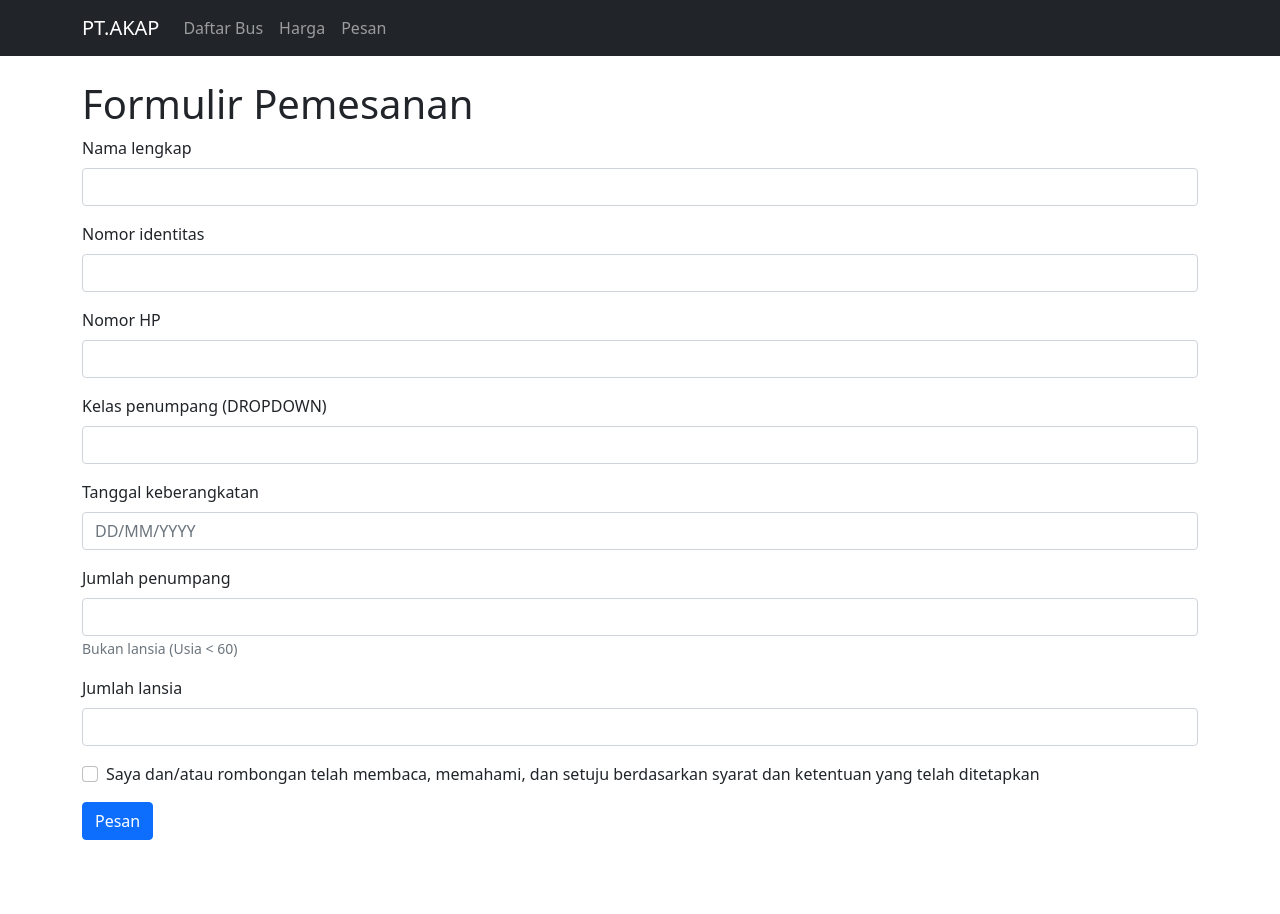
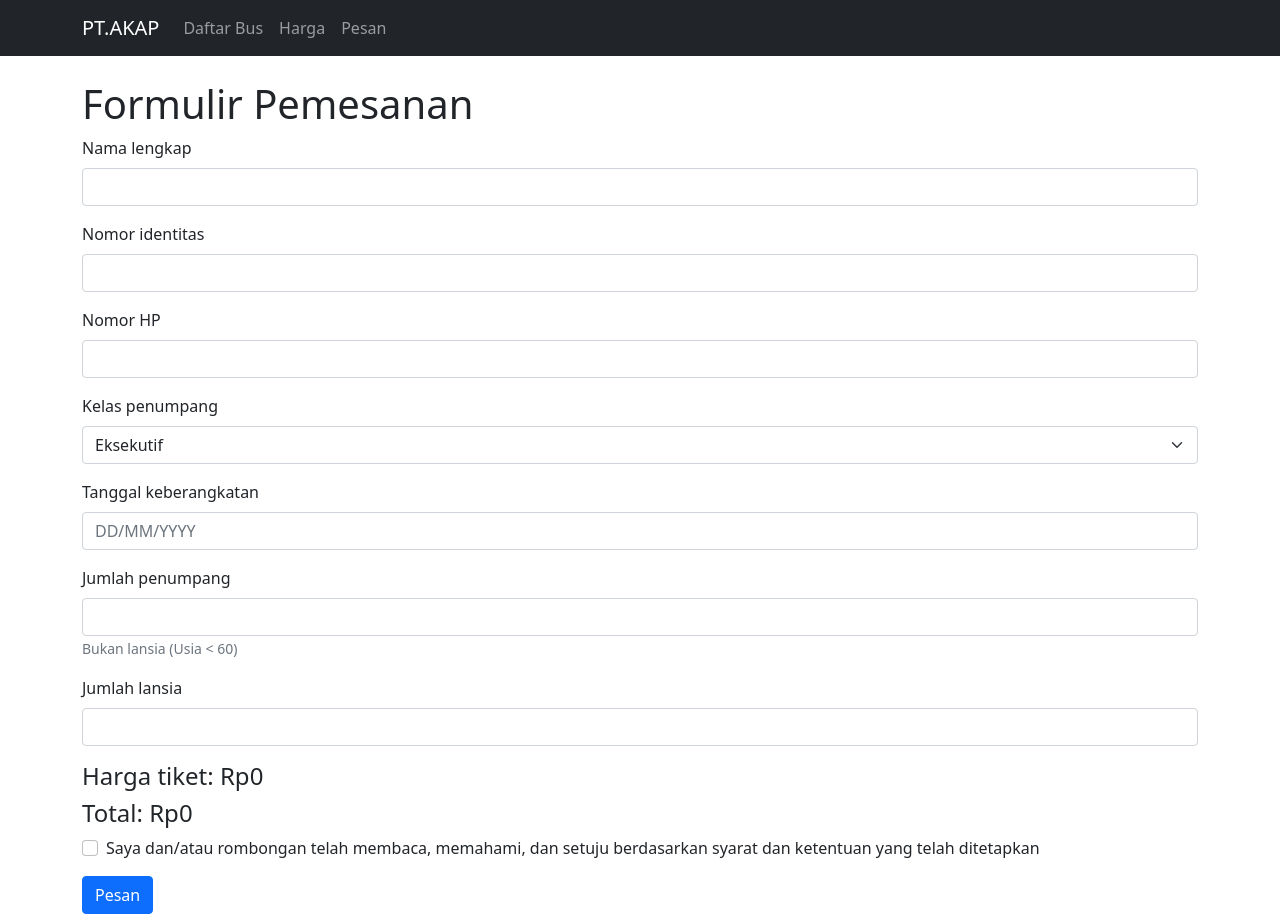
Before and after one commit to refeed/simple-bus-order-nextjs, a Next.js app: page /pesan in a window 1280 px wide. Before the commit the page ends 840 px from the top, so only its background shows below. Built offline with nearby package versions, Linux system fonts and the light colour scheme.

Commit message:
Add functionality to calculate price in real time

```diff
--- a/pages/pesan.js
+++ b/pages/pesan.js
@@ -2,20 +2,68 @@ import Head from "next/head";
 import Image from "next/image";
 import Form from "react-bootstrap/Form"
 import Button from "react-bootstrap/Button"
-import {useRef} from "react"
+import {useRef, useState} from "react"
 
 // import styles from "../styles/Home.module.css";
 import AKAPNavbar from "../components/AKAPNavbar";
 
 
+const busClassPriceOptions = [
+  {
+    label: "Eksekutif",
+    value: 300000
+  },
+  {
+    label: "Bisnis",
+    value: 200000
+  },
+  {
+    label: "Ekonomi",
+    value: 100000
+  }
+]
+
+function convertPenumpangInputToInt(value) {
+  if (isNaN(value) || value === "") {
+    return 0
+  }
+  const num = parseInt(value)
+
+  if (num < 0) {
+    return 0
+  }
+  return num
+}
 
 export default function Pesan() {
-  const formRef = useRef()
+  const jumlahPenumpangRef = useRef()
+  const jumlahLansiaRef = useRef()
+  const [jumlahPenumpang, setJumlahPenumpang] = useState(0)
+  const [jumlahLansia, setJumlahLansia] = useState(0)
+  const [hargaTiket, setHargaTiket] = useState(0)
 
-  function handleSubmit(event) {
-    console.log(formRef)
+  function handleJumlahPenumpangChange(event) {
+    setJumlahPenumpang(
+      convertPenumpangInputToInt(jumlahPenumpangRef.current.value))
     event.preventDefault()
   }
+
+  function handleJumlahLansiaChange(event) {
+    setJumlahLansia(
+      convertPenumpangInputToInt(jumlahLansiaRef.current.value))
+    event.preventDefault()
+  }
+
+  function handleBusClassChange(event) {
+    setHargaTiket(parseInt(event.target.value))
+  }
+
+  function calculateTotal() {
+    const lansiaTicketPrice = 0.9 * hargaTiket
+    return jumlahPenumpang * hargaTiket + jumlahLansia * lansiaTicketPrice
+  }
+
+  const totalPrice = calculateTotal()
 
   return (
     <>
@@ -31,7 +79,7 @@ export default function Pesan() {
         <main>
           <h1 className="mt-4">Formulir Pemesanan</h1>
 
-          <Form method="POST" action="/api/submitPesan" ref={formRef}>
+          <Form method="POST" action="/api/submitPesan">
           <Form.Group className="mb-3" controlId="namaLengkap">
               <Form.Label>Nama lengkap</Form.Label>
               <Form.Control name="namaLengkap"/>
@@ -48,8 +96,12 @@ export default function Pesan() {
             </Form.Group>
 
             <Form.Group className="mb-3" controlId="kelasPenumpang">
-              <Form.Label>Kelas penumpang (DROPDOWN)</Form.Label>
-              <Form.Control name="kelasPenumpang"/>
+              <Form.Label>Kelas penumpang</Form.Label>
+              <Form.Select name="kelasPenumpang" onChange={handleBusClassChange}>
+                {busClassPriceOptions.map(option => (
+                  <option key={option.value} value={option.value}>{option.label}</option>
+                ))}
+              </Form.Select>
             </Form.Group>
 
             <Form.Group className="mb-3" controlId="tanggalKeberangkatan">
@@ -59,7 +111,7 @@ export default function Pesan() {
 
             <Form.Group className="mb-3" controlId="jumlahPenumpang">
               <Form.Label>Jumlah penumpang</Form.Label>
-              <Form.Control name="jumlahPenumpang"/>
+              <Form.Control name="jumlahPenumpang" ref={jumlahPenumpangRef} onChange={handleJumlahPenumpangChange}/>
               <Form.Text className="text-muted">
                 {"Bukan lansia (Usia < 60)"}
               </Form.Text>
@@ -67,8 +119,13 @@ export default function Pesan() {
 
             <Form.Group className="mb-3" controlId="jumlahLansia">
               <Form.Label>Jumlah lansia</Form.Label>
-              <Form.Control name="jumlahLansia"/>
+              <Form.Control name="jumlahLansia" ref={jumlahLansiaRef} onChange={handleJumlahLansiaChange}/>
             </Form.Group>
+            <input type="hidden" name="hargaTiket" value={hargaTiket}></input>
+            <input type="hidden" name="totalHarga" value={totalPrice}></input>
+
+            <h4>Harga tiket: {`Rp${hargaTiket.toLocaleString("id")}`}</h4>
+            <h4>Total: {`Rp${totalPrice.toLocaleString("id")}`}</h4>
 
             <Form.Group className="mb-3" controlId="setuju">
               <Form.Check type="checkbox" label="Saya dan/atau rombongan telah membaca, memahami, dan setuju berdasarkan syarat dan ketentuan yang  telah ditetapkan" />
```
